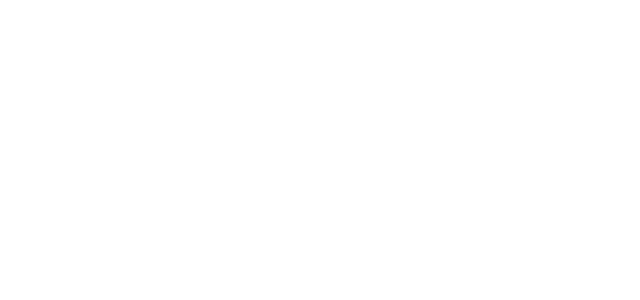
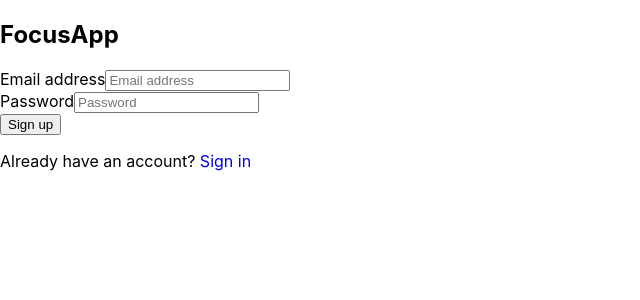
Before and after one commit to mehmet-karagoz/React-Boilerplate, a React (Create React App) app in the folder react-boilerplate/: page /signup in a window 1280 px wide. Before the commit this address had no page. Shown: the top 300 px of the page, without its empty margins (0-640 px from the left). Built offline with nearby package versions, Linux system fonts and the light colour scheme; no server answers.

Commit message:
added firebase auth

```diff
--- a/react-boilerplate/package.json
+++ b/react-boilerplate/package.json
@@ -7,6 +7,7 @@
     "@testing-library/jest-dom": "^5.16.5",
     "@testing-library/react": "^13.4.0",
     "@testing-library/user-event": "^13.5.0",
+    "firebase": "^9.23.0",
     "nth-check": ">=2.0.1",
     "react": "^18.2.0",
     "react-dom": "^18.2.0",
--- a/react-boilerplate/src/App.js
+++ b/react-boilerplate/src/App.js
@@ -3,6 +3,8 @@ import { BrowserRouter as Router, Routes, Route } from 'react-router-dom';
 import { Provider } from 'react-redux';
 import store from './redux/store';
 import Home from './Pages/Home/Home';
+import Login from './Pages/Login/Login';
+import Signup from './Pages/SignUp/SignUp';
 
 function App() {
   return (
@@ -10,6 +12,9 @@ function App() {
       <Router>
         <Routes>
           <Route index path="/" element={<Home/>} />
+          <Route path="/home" element={<Home/>} />
+          <Route path="/login" element={<Login/>} />
+          <Route path="/signup" element={<Signup/>} />
           {/* Add more routes here */}
         </Routes>
       </Router>
--- a/react-boilerplate/src/Pages/Home/Home.js
+++ b/react-boilerplate/src/Pages/Home/Home.js
@@ -6,13 +6,18 @@ import Footer from '../../components/Footer/Footer';
 import useCustomHook from '../../hooks/useCustomHook';
 import { convertToUppercase } from '../../utils/helpers';
 import { fetchData } from '../../services/api';
+import { onAuthStateChanged ,signOut} from "firebase/auth";
+import { auth } from '../../firebase_config/firebase';
+import   { useNavigate }  from 'react-router-dom';
 import './Home.css';
 
 const Home = () => {
+  const navigate = useNavigate();
   const dispatch = useDispatch();
   const user = useSelector(state => state.user);
   const { count, increment } = useCustomHook();
   const [data, setData] = useState(null);
+  const [firebaseUser, setFirebaseUser] = useState(null);
 
   useEffect(() => {
     const fetchDataAsync = async () => {
@@ -21,7 +26,32 @@ const Home = () => {
     };
 
     fetchDataAsync();
+    onAuthStateChanged(auth, (user) => {
+      if (user) {
+        // User is signed in, see docs for a list of available properties
+        // https://firebase.google.com/docs/reference/js/firebase.User
+        const uid = user.uid;
+        setFirebaseUser(user);
+        // ...
+        console.log("uid", uid)
+      } else {
+        // User is signed out
+        // ...
+        console.log("user is logged out")
+
+      }
+    });
   }, []);
+
+  const handleLogout = () => {
+    signOut(auth).then(() => {
+      // Sign-out successful.
+      navigate("/login");
+      console.log("Signed out successfully")
+    }).catch((error) => {
+      // An error happened.
+    });
+  }
 
   const handleLogin = () => {
     const user = { name: 'John Doe' };
@@ -32,7 +62,7 @@ const Home = () => {
 
   return (
     <>
-      <Header/>
+      <Header />
       <div className="home">
         <h1>Welcome to our website!</h1>
         <p>This is the home page.</p>
@@ -40,6 +70,12 @@ const Home = () => {
         {user.name && <p>Welcome, {user.name}!</p>}
         <p>Count: {count}</p>
         <button onClick={increment}>Increment</button>
+        {firebaseUser && <p>Welcome, {firebaseUser.email}!</p>}
+        <div>
+        <button onClick={handleLogout}>
+          Logout
+        </button>
+      </div>
         <p>{uppercasedText}</p>
         {data ? (
           <ul>
@@ -51,7 +87,8 @@ const Home = () => {
           <p>Loading data...</p>
         )}
       </div>
-      <Footer/>
+
+      <Footer />
     </>
   );
 };
--- /dev/null
+++ b/react-boilerplate/src/Pages/Login/Login.js
@@ -0,0 +1,87 @@
+import React, {useState} from 'react';
+import {  signInWithEmailAndPassword   } from 'firebase/auth';
+import { auth } from '../../firebase_config/firebase';
+import { NavLink, useNavigate } from 'react-router-dom'
+
+const Login = () => {
+    const navigate = useNavigate();
+    const [email, setEmail] = useState('');
+    const [password, setPassword] = useState('');
+
+    const onLogin = (e) => {
+        e.preventDefault();
+        signInWithEmailAndPassword(auth, email, password)
+        .then((userCredential) => {
+            // Signed in
+            const user = userCredential.user;
+            navigate("/home")
+            console.log(user);
+        })
+        .catch((error) => {
+            const errorCode = error.code;
+            const errorMessage = error.message;
+            console.log(errorCode, errorMessage)
+        });
+
+    }
+
+    return(
+        <>
+            <main >
+                <section>
+                    <div>
+                        <p> FocusApp </p>
+
+                        <form>
+                            <div>
+                                <label htmlFor="email-address">
+                                    Email address
+                                </label>
+                                <input
+                                    id="email-address"
+                                    name="email"
+                                    type="email"
+                                    required
+                                    placeholder="Email address"
+                                    onChange={(e)=>setEmail(e.target.value)}
+                                />
+                            </div>
+
+                            <div>
+                                <label htmlFor="password">
+                                    Password
+                                </label>
+                                <input
+                                    id="password"
+                                    name="password"
+                                    type="password"
+                                    required
+                                    placeholder="Password"
+                                    onChange={(e)=>setPassword(e.target.value)}
+                                />
+                            </div>
+
+                            <div>
+                                <button
+                                    onClick={onLogin}
+                                >
+                                    Login
+                                </button>
+                            </div>
+                        </form>
+
+                        <p className="text-sm text-white text-center">
+                            No account yet? {' '}
+                            <NavLink to="/signup">
+                                Sign up
+                            </NavLink>
+                        </p>
+
+                    </div>
+                </section>
+            </main>
+        </>
+    )
+}
+
+export default Login;
--- /dev/null
+++ b/react-boilerplate/src/Pages/SignUp/SignUp.js
@@ -0,0 +1,90 @@
+import React, {useState} from 'react';
+import { NavLink, useNavigate } from 'react-router-dom';
+import {  createUserWithEmailAndPassword  } from 'firebase/auth';
+import { auth } from '../../firebase_config/firebase';
+
+const Signup = () => {
+    const navigate = useNavigate();
+
+    const [email, setEmail] = useState('')
+    const [password, setPassword] = useState('');
+
+    const onSubmit = async (e) => {
+      e.preventDefault()
+
+      await createUserWithEmailAndPassword(auth, email, password)
+        .then((userCredential) => {
+            // Signed in
+            const user = userCredential.user;
+            console.log(user);
+            navigate("/login")
+            // ...
+        })
+        .catch((error) => {
+            const errorCode = error.code;
+            const errorMessage = error.message;
+            console.log(errorCode, errorMessage);
+            // ..
+        });
+
+
+    }
+
+  return (
+    <main >
+        <section>
+            <div>
+                <div>
+                    <h1> FocusApp </h1>
+                    <form>
+                        <div>
+                            <label htmlFor="email-address">
+                                Email address
+                            </label>
+                            <input
+                                type="email"
+                                label="Email address"
+                                value={email}
+                                onChange={(e) => setEmail(e.target.value)}
+                                required
+                                placeholder="Email address"
+                            />
+                        </div>
+
+                        <div>
+                            <label htmlFor="password">
+                                Password
+                            </label>
+                            <input
+                                type="password"
+                                label="Create password"
+                                value={password}
+                                onChange={(e) => setPassword(e.target.value)}
+                                required
+                                placeholder="Password"
+                            />
+                        </div>
+
+                        <button
+                            type="submit"
+                            onClick={onSubmit}
+                        >
+                            Sign up
+                        </button>
+
+                    </form>
+
+                    <p>
+                        Already have an account?{' '}
+                        <NavLink to="/login" >
+                            Sign in
+                        </NavLink>
+                    </p>
+                </div>
+            </div>
+        </section>
+    </main>
+  )
+}
+
+export default Signup;
--- /dev/null
+++ b/react-boilerplate/src/firebase_config/firebase.js
@@ -0,0 +1,20 @@
+// Import the functions you need from the SDKs you need
+import { initializeApp } from "firebase/app";
+import { getAuth } from "firebase/auth";
+// Import additional Firebase services if needed
+
+
+const firebaseConfig = {
+  apiKey: process.env.REACT_APP_FIREBASE_API_KEY,
+  authDomain: process.env.REACT_APP_FIREBASE_AUTH_DOMAIN,
+  projectId: process.env.REACT_APP_FIREBASE_PROJECT_ID,
+  storageBucket: process.env.REACT_APP_FIREBASE_STORAGE_BUCKET,
+  messagingSenderId: process.env.REACT_APP_FIREBASE_MESSAGING_SENDER_ID,
+  appId: process.env.REACT_APP_FIREBASE_APP_ID,
+  measurementId: process.env.REACT_APP_FIREBASE_MEASUREMENT_ID
+};
+
+// Initialize Firebase
+const app = initializeApp(firebaseConfig);
+export const auth = getAuth(app);
+export default app;
```
Also changed, not shown: 2 other files (tests, documents, lock files or other folders).
